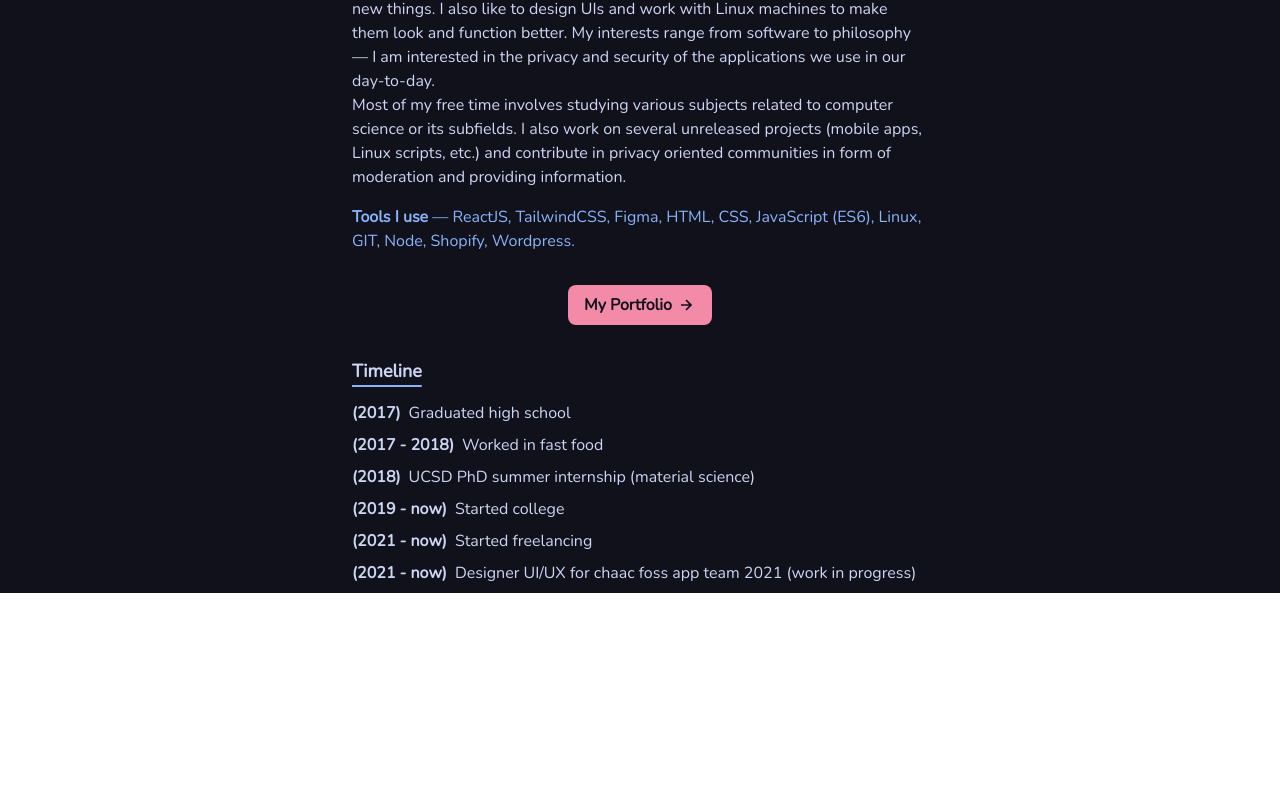
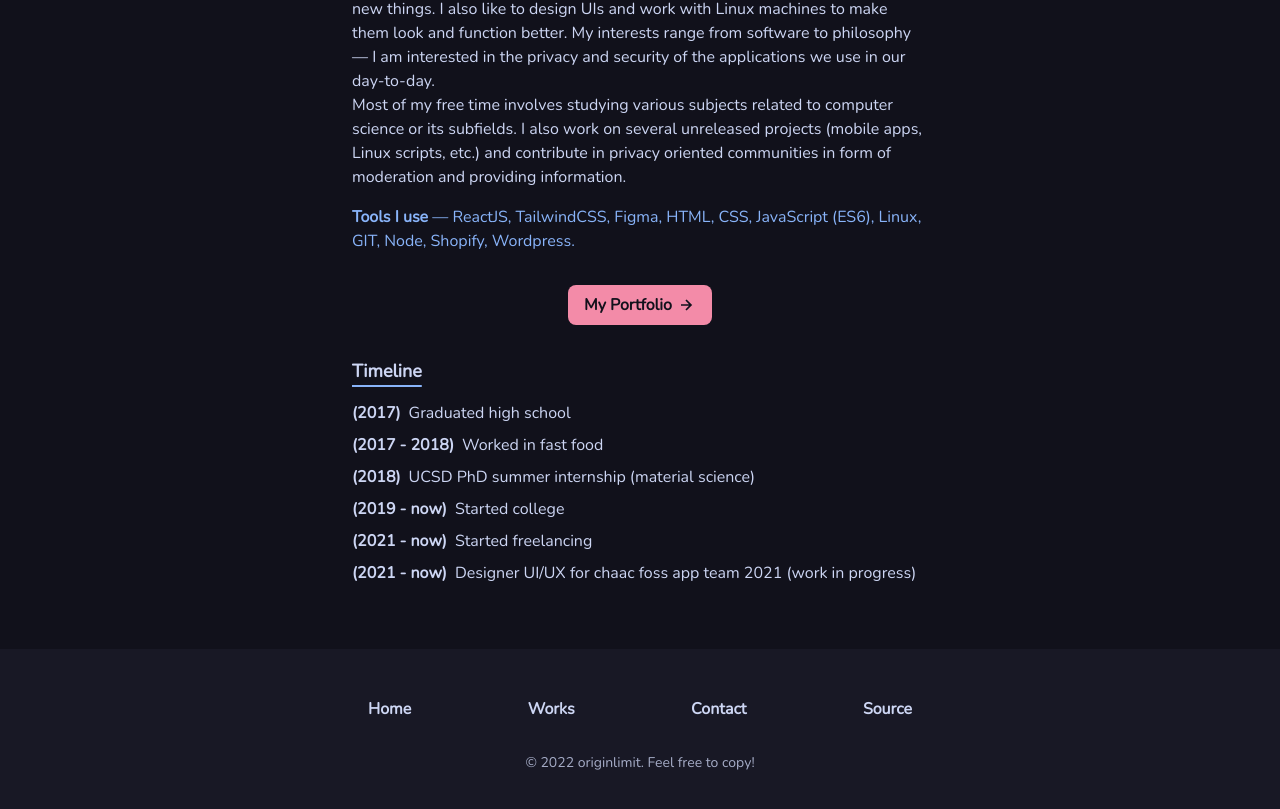
Before and after one commit to originlimit/originlimit, a React (Create React App) app: page / in a window 1280 px wide. Shown: the part 263-1072 px from the top of the page. Before the commit the page ends 856 px from the top, so only its background shows below. Built offline with nearby package versions, Linux system fonts and the light colour scheme.

Commit message:
styled footer

```diff
--- a/src/App.js
+++ b/src/App.js
@@ -6,6 +6,7 @@ import AboutMe from './components/AboutMe';
 import Profile from './components/Profile';
 import Timeline from './components/Timeline';
 import timelineData from './data/timeline.json';
+import Footer from './components/Footer';
 
 // function on timelinedata maps properties to timeline component from timeline.json
 
@@ -18,6 +19,8 @@ function App() {
       <Profile />
       <AboutMe />
       {timelineData.map((timeline) => <Timeline key={timeline.id} id={timeline.id} date={timeline.date} desc={timeline.desc} />)}
+      <Separator />
+      <Footer />
     </div>
   );
 }
--- a/src/components/Footer.js
+++ b/src/components/Footer.js
@@ -2,7 +2,15 @@ import React from 'react'
 
 const Footer = () => {
   return (
-    <div>This is a footer</div>
+    <div className='flex flex-col justify-center items-center bg-mantle text-textBase p-4 py-8'>
+      <ul className='flex justify-between w-full max-w-xl font-bold'>
+        <li className='m-4'>Home</li>
+        <li className='m-4'>Works</li>
+        <li className='m-4'>Contact</li>
+        <li className='m-4'>Source</li>
+      </ul>
+      <p className='text-subtextBase m-4 text-sm'>© 2022 originlimit. Feel free to copy!</p>
+    </div>
   )
 }
 
```
